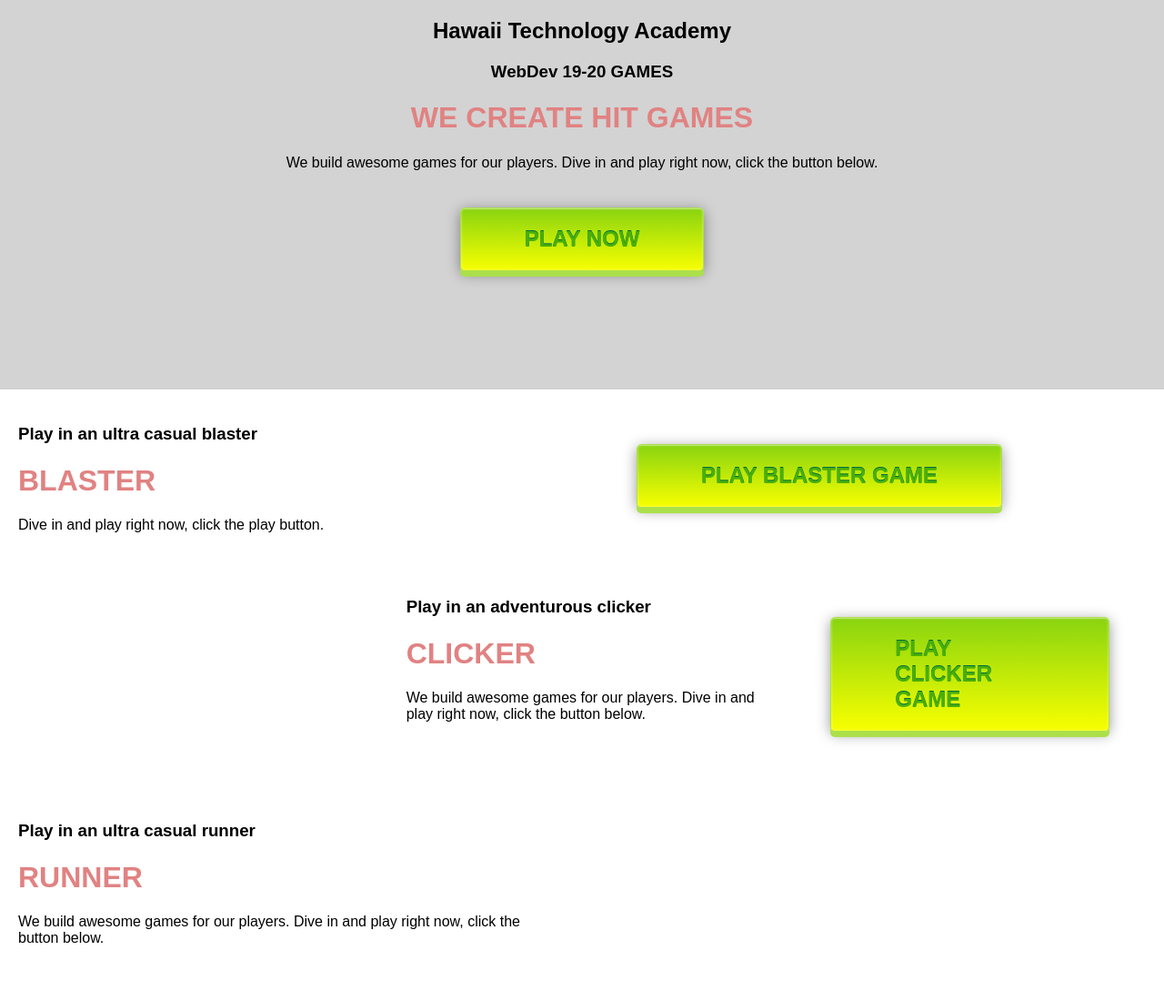
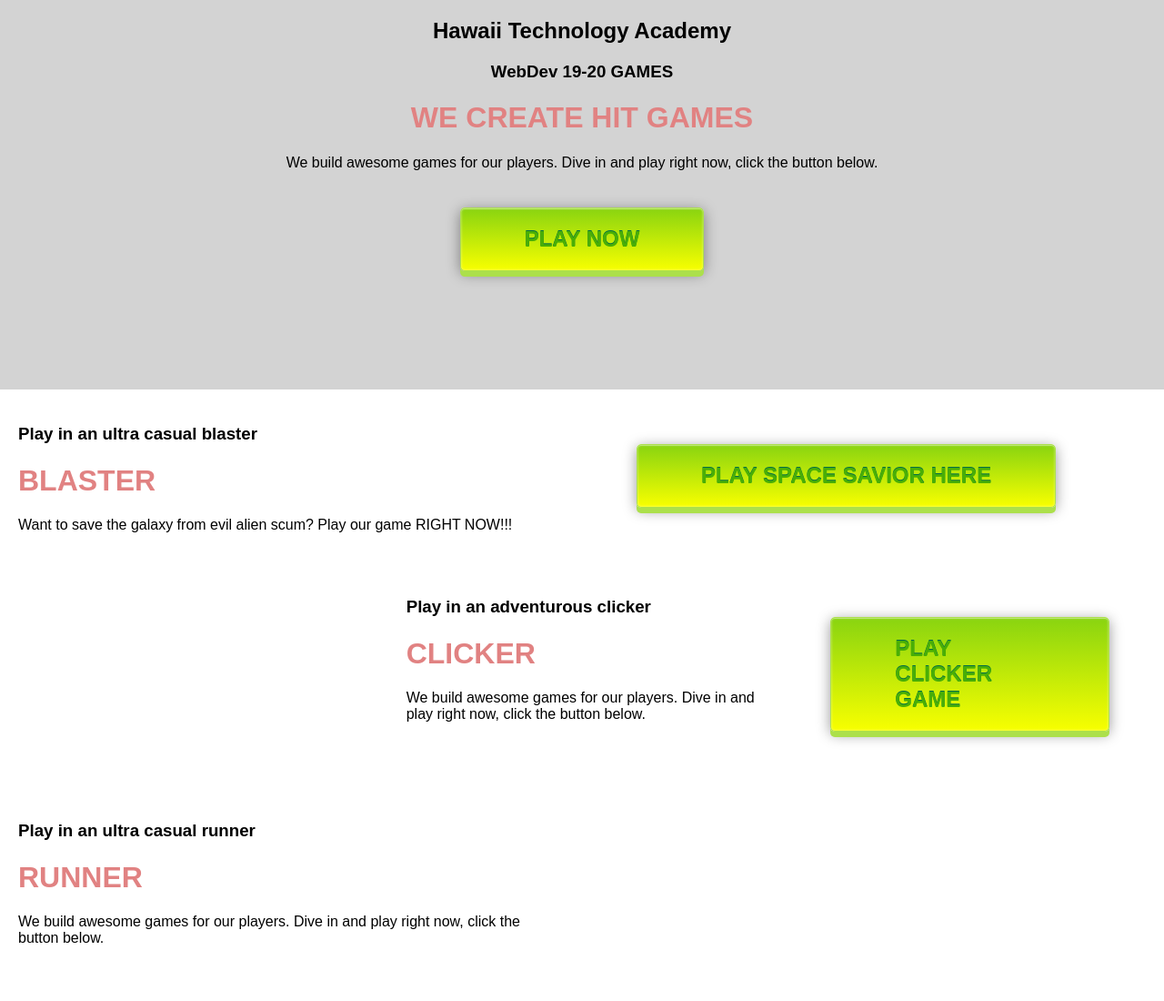
Before and after one commit to Theorian/hta.webdev.19-20, a plain HTML site: page index.html in a window 1280 px wide. Shown: the top 1100 px of the page at 91% size. Drawn offline with Linux system fonts and the light colour scheme.

Commit message:
Update index.html

```diff
--- a/index.html
+++ b/index.html
@@ -28,11 +28,11 @@
           <h3>Play in an ultra casual blaster</h3>
 
           <h1>BLASTER</h1>
-          Dive in and play right now, click the play button.
+            Want to save the galaxy from evil alien scum?  Play our game RIGHT NOW!!!
         </div>
         <div class="item">
           <a id="button" class="button" href="/games/blaster/">
-            PLAY BLASTER GAME
+            PLAY SPACE SAVIOR HERE
           </a>
         </div>
       </div>
```
